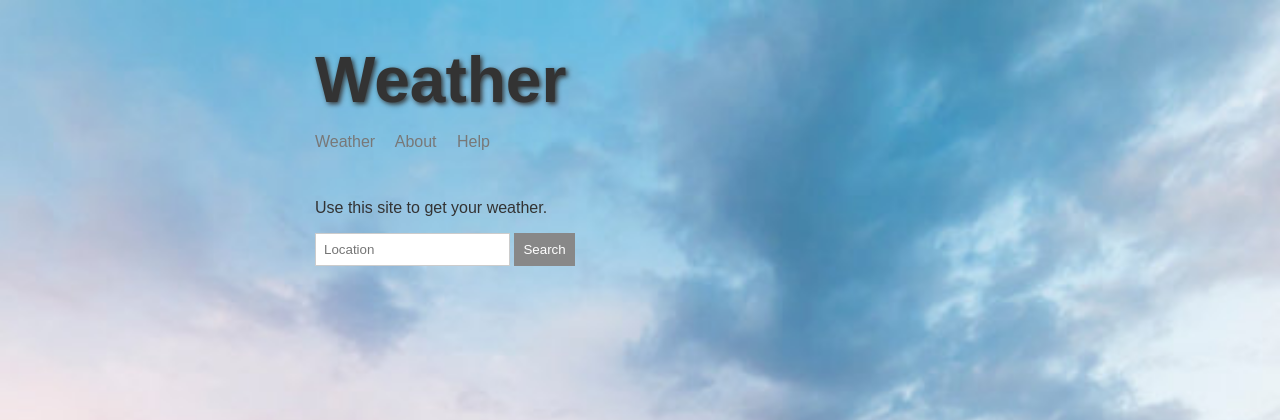
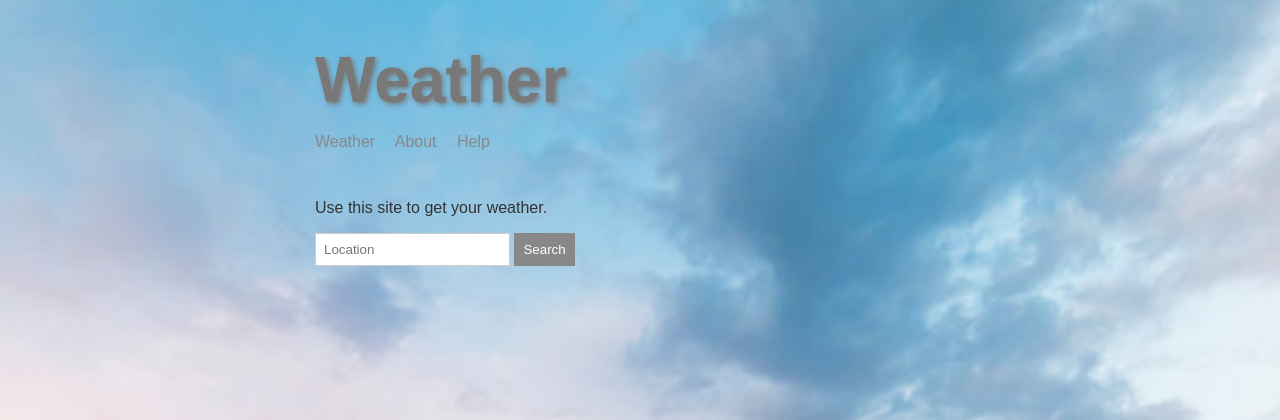
Before and after one commit to annivas/node-weather-app, a Node server app: page / in a window 1280 px wide. Shown: the top 420 px of the page. Run offline with Node 20, Linux system fonts and the light colour scheme; some libraries are stand-ins or nearby versions.

Commit message:
styling changes1

```diff
--- a/public/css/styles.css
+++ b/public/css/styles.css
@@ -29,6 +29,7 @@ footer {
 header {
     margin-top: 16px;
     margin-bottom: 48px;
+    color: #787878;
 }
 
 h1 {
@@ -38,7 +39,7 @@ h1 {
 }
 
 header a {
-    color: #787878;
+    color: #888888;
     margin-right: 16px;
     text-decoration: none;
 }
```
